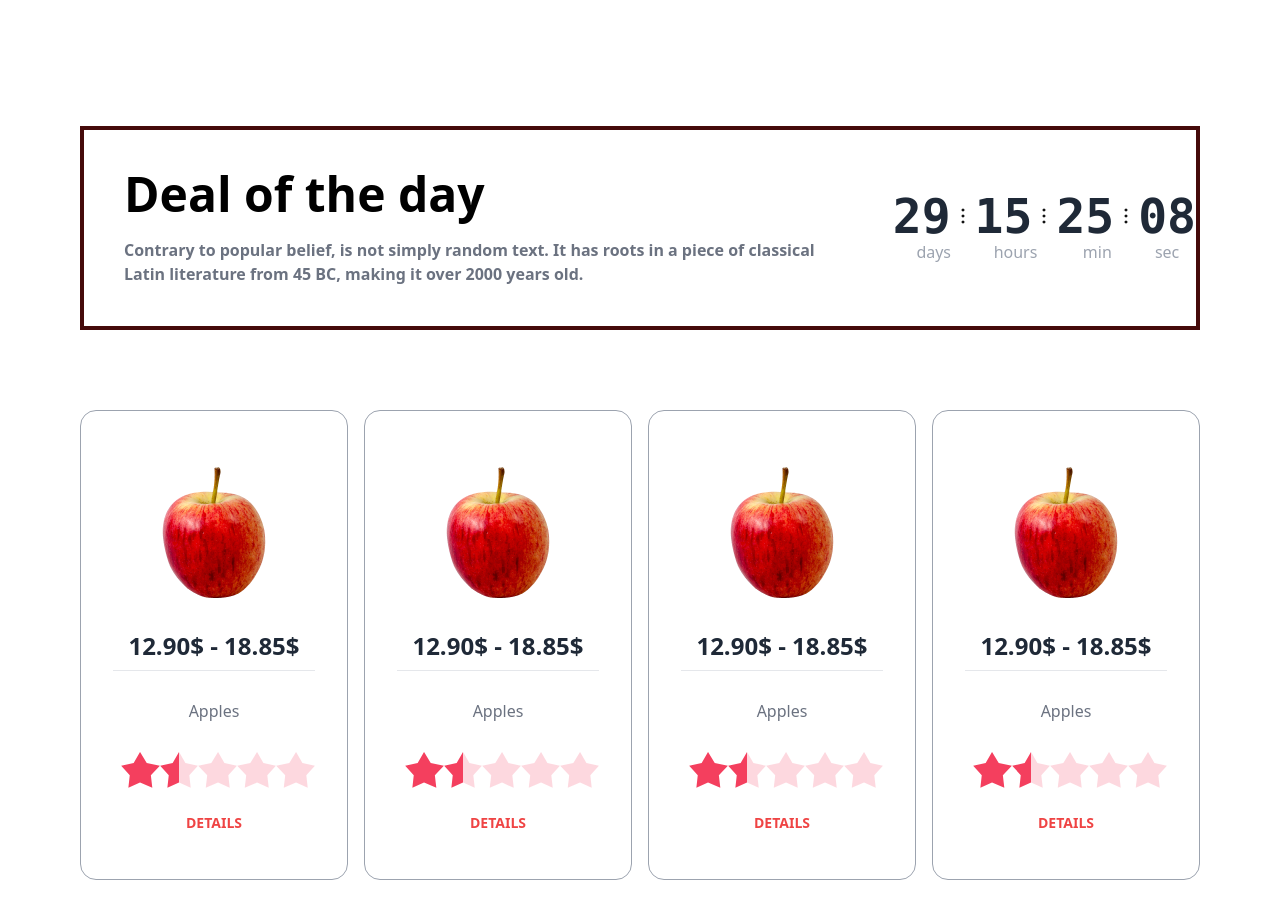
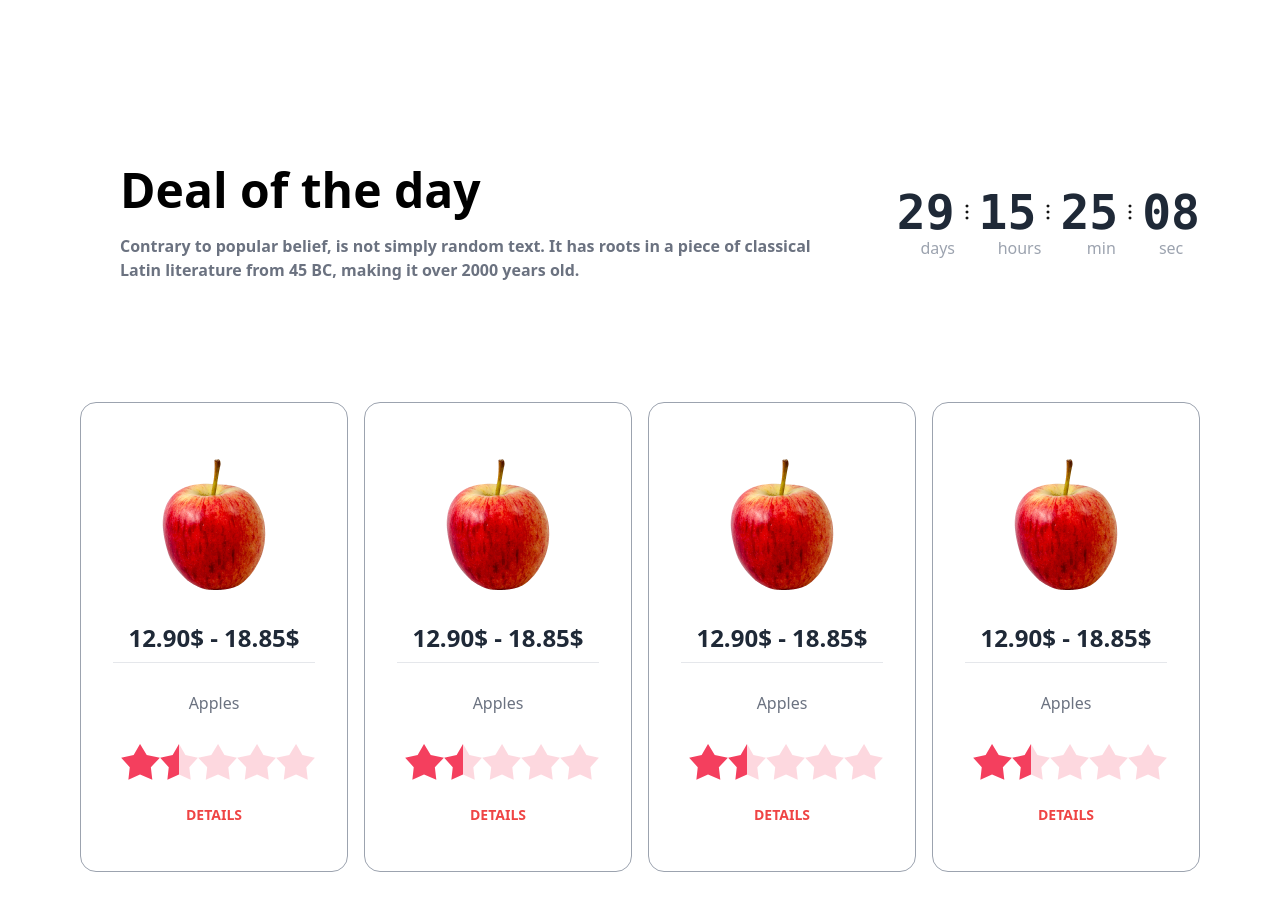
Before and after one commit to sajmun14/B8A3-fruit-burst, a plain HTML site: page index.html in a window 1280 px wide. Shown: the part 1140-2058 px from the top of the page. Drawn offline with nearby package versions, Linux system fonts and the light colour scheme; files whose address does not match are found by name.

Commit message:
added tailwind css

```diff
--- a/index.html
+++ b/index.html
@@ -188,7 +188,7 @@
       <section>
       <div>
 
-        <div class="flex justify-between border-4 border-red-950 m-20">
+        <div class="flex justify-between m-20">
         <div class="p-10">
         <h1 class="font-extrabold text-5xl text-black ">Deal of the day</h1>
         <p class="font-semibold text-gray-500 pt-5  ">Contrary to popular belief, is not simply random text. It has roots in a piece of classical <br> Latin literature from 45 BC, making it over 2000 years old.</p>
```
